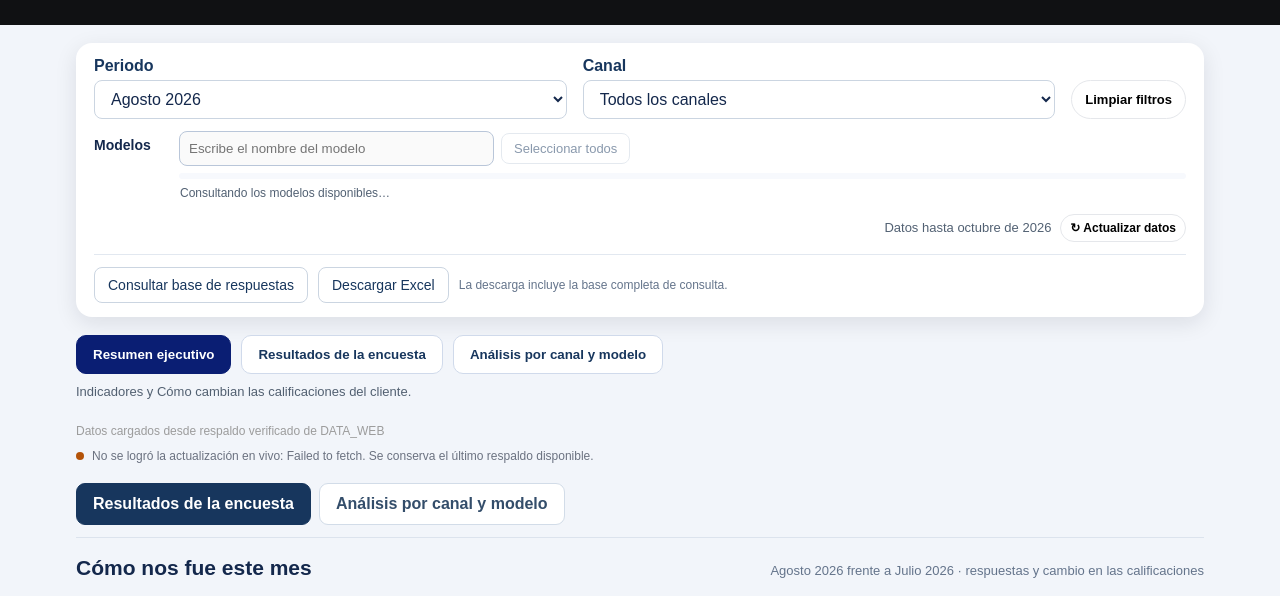
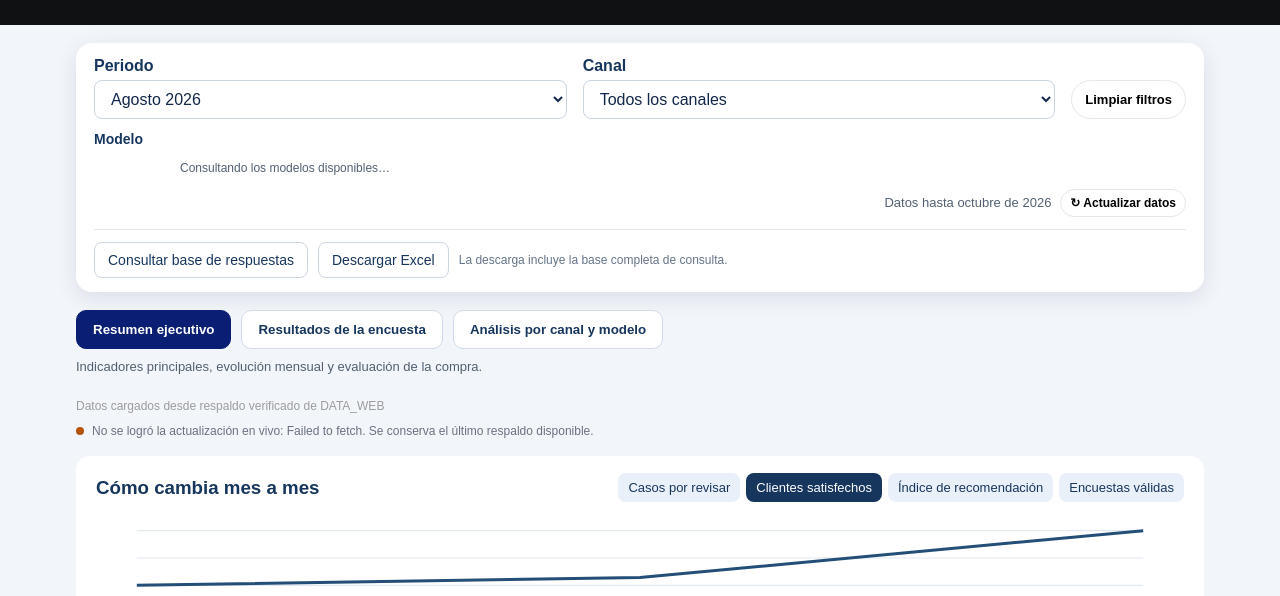
Before and after one commit to analistadecalidadvps-dot/conociendoalclientecx, a plain HTML site: page index.html in a window 1280 px wide. Shown: the part 179-775 px from the top of the page. Drawn offline with Linux system fonts and the light colour scheme; no server answers.

Commit message:
Corregir navegación real de tres pantallas, ordenar resumen y convertir modelos a lista desplegable

```diff
--- a/index.html
+++ b/index.html
@@ -920,7 +920,14 @@ body{background:#f2f5fa;color:#14284c} main.container{max-width:1200px;margin:18
 #cxThreeScreenNav button[aria-current="page"]{background:#0a1e73;color:#fff;border-color:#0a1e73}
 @media(max-width:650px){#cxThreeScreenNav .cx-page-nav button{flex:1 1 100%;text-align:left}}
 </style>
-</head>
+<style id="cx-three-screen-corrections">
+#cxResultsPage>.cx-page-tabs[hidden],#cxResultsPage>.cx-page-tabs{display:none!important}
+#cxExecutivePage[hidden],#cxSurveyPage[hidden],#cxAnalysisPage[hidden]{display:none!important}
+#cxModelPicker.cx-original-model-picker-hidden{display:none!important}
+#cxModelSelectCompactLabel{display:flex;align-items:center;gap:10px;font-size:14px;font-weight:700;color:#17365d}
+#cxModelSelectCompact{width:min(100%,360px);min-width:180px;padding:9px 12px;border:1px solid #cbd5e1;border-radius:9px;background:white;color:#14284c;font:inherit}
+#cxExecutivePage>.panel,#cxExecutivePage>.cx-month-chart{margin-bottom:22px}
+</style></head>
 <body>
 <div id="cxHomeOverlay">
   <div class="cx-home-head"><div class="cx-home-head-inner"><div><h1>Conociendo al cliente</h1><p>Resumen ejecutivo y comportamiento mes con mes · VENTO Motorcycles</p></div><div class="cx-home-source">Fuente: histórico de la encuesta por canal de venta</div></div></div>
@@ -3077,39 +3084,74 @@ cxSimplifyVisibleCopy();cxCopyObserver.observe(document.body,{childList:true,sub
 <script id="cx-three-screen-navigation-script">
 (function(){
  function init(){
-    var main=document.querySelector('main.container');
   var filters=document.getElementById('cxApprovedFilters');
-    if(!main||!filters||document.getElementById('cxThreeScreenNav'))return;
-    var sections=Array.from(main.children).filter(function(el){return el.tagName==='SECTION'&&el.classList.contains('panel');});
-    var monthly=document.getElementById('monthlyComparisonSection');
+  var results=document.getElementById('cxResultsPage');
+  var survey=document.getElementById('cxSurveyPage');
+  var analysis=document.getElementById('cxAnalysisPage');
+  var overview=document.getElementById('monthlyComparisonSection');
+  var health=document.getElementById('healthSection');
   var trend=document.getElementById('trendSection');
-    var health=document.getElementById('healthSection');
-    var groups={resumen:[],encuesta:[],canales:[]};
-    sections.forEach(function(el){
-      if(el===filters)return;
-      if(el===monthly||el===trend||el===health){groups.resumen.push(el);return;}
-      var heading=(el.querySelector('.section-title h2')||el.querySelector('h2'));
-      var name=(heading?heading.textContent:'').toLowerCase();
-      if(name.indexOf('cada canal')!==-1||name.indexOf('por canal')!==-1||el.querySelector('#channelTable'))groups.canales.push(el);
-      else groups.encuesta.push(el);
-    });
-    var nav=document.createElement('nav');nav.id='cxThreeScreenNav';nav.setAttribute('aria-label','Secciones del dashboard');
-    nav.innerHTML='<div class="cx-page-nav" role="group" aria-label="Pantallas del dashboard">'+
-      '<button type="button" data-cx-screen="resumen">Resumen ejecutivo</button>'+
-      '<button type="button" data-cx-screen="encuesta">Resultados de la encuesta</button>'+
-      '<button type="button" data-cx-screen="canales">Análisis por canal y modelo</button></div>'+
-      '<p class="cx-screen-context" id="cxScreenContext" aria-live="polite"></p>';
+  if(!filters||!results||!survey||!analysis||!overview||!health)return;
+  var nav=document.getElementById('cxThreeScreenNav');
+  if(!nav){
+   nav=document.createElement('nav');nav.id='cxThreeScreenNav';nav.setAttribute('aria-label','Pantallas del dashboard');
+   nav.innerHTML='<div class="cx-page-nav"><button type="button" data-cx-screen="resumen">Resumen ejecutivo</button><button type="button" data-cx-screen="encuesta">Resultados de la encuesta</button><button type="button" data-cx-screen="canales">Análisis por canal y modelo</button></div><p class="cx-screen-context" id="cxScreenContext" aria-live="polite"></p>';
    filters.insertAdjacentElement('afterend',nav);
-    var descriptions={resumen:'Indicadores y evolución de la experiencia del cliente.',encuesta:'Resultados, motivos de compra, áreas de mejora, comentarios y calidad de los datos.',canales:'Comparación de resultados entre canales de venta.'};
+  }
+  /* Las vistas originales ya fueron reagrupadas por otros scripts. Trabajamos con sus contenedores reales. */
+  var executive=document.getElementById('cxExecutivePage');
+  if(!executive){executive=document.createElement('div');executive.id='cxExecutivePage';executive.className='cx-page-panel';results.insertBefore(executive,survey);}
+  executive.append(health);
+  var chart=document.querySelector('.cx-month-chart');
+  if(chart)health.after(chart);
+  if(trend)chart?chart.after(trend):health.after(trend);
+  var purchase=document.getElementById('npsTable');
+  var purchaseSection=purchase&&purchase.closest('section.panel,details.panel');
+  if(purchaseSection) (trend||chart||health).after(purchaseSection);
+  /* Los modelos y canales permanecen juntos en la pantalla de análisis. */
+  var models=document.getElementById('cxModelsTable');
+  if(models&&models.parentElement!==analysis)analysis.prepend(models);
+  var channel=document.getElementById('channelTable');
+  var channelSection=channel&&channel.closest('section.panel,details.panel');
+  if(channelSection&&channelSection.parentElement!==analysis)analysis.append(channelSection);
+  /* Se ocultan las pestañas antiguas para evitar navegación contradictoria. */
+  var oldTabs=results.querySelector('.cx-page-tabs');if(oldTabs)oldTabs.hidden=true;
+  var descriptions={resumen:'Indicadores principales, evolución mensual y evaluación de la compra.',encuesta:'Motivos de compra, factores de decisión, áreas de mejora y comentarios.',canales:'Resultados por canal de venta y por modelo.'};
   function show(key,scroll){
-      if(!groups[key])key='resumen';
-      Object.keys(groups).forEach(function(group){groups[group].forEach(function(el){el.classList.toggle('cx-screen-hidden',group!==key);});});
-      nav.querySelectorAll('[data-cx-screen]').forEach(function(b){if(b.dataset.cxScreen===key)b.setAttribute('aria-current','page');else b.removeAttribute('aria-current');});
+   executive.hidden=key!=='resumen';survey.hidden=key!=='encuesta';analysis.hidden=key!=='canales';
+   nav.querySelectorAll('[data-cx-screen]').forEach(function(b){var active=b.dataset.cxScreen===key;b.setAttribute('aria-pressed',String(active));if(active)b.setAttribute('aria-current','page');else b.removeAttribute('aria-current');});
    document.getElementById('cxScreenContext').textContent=descriptions[key];
    if(scroll)nav.scrollIntoView({behavior:'smooth',block:'start'});
   }
   nav.addEventListener('click',function(e){var b=e.target.closest('[data-cx-screen]');if(b)show(b.dataset.cxScreen,true);});
   show('resumen',false);
+  /* Lista desplegable nativa, conectada a los filtros de modelos existentes. */
+  var modelTools=document.getElementById('cxModelTools'),modelOptions=document.getElementById('cxModels');
+  if(modelTools&&modelOptions&&!document.getElementById('cxModelSelectCompact')){
+   var label=document.createElement('label');label.id='cxModelSelectCompactLabel';label.textContent='Modelo ';
+   var select=document.createElement('select');select.id='cxModelSelectCompact';select.setAttribute('aria-label','Seleccionar modelo');
+   label.append(select);modelTools.prepend(label);
+   var picker=document.getElementById('cxModelPicker');if(picker)picker.classList.add('cx-original-model-picker-hidden');
+   function syncOptions(){
+    var checkboxes=Array.from(modelOptions.querySelectorAll('input[type="checkbox"]'));
+    if(!checkboxes.length)return;
+    var current=select.value,selected=checkboxes.filter(function(c){return c.checked;});
+    select.innerHTML='';
+    var all=document.createElement('option');all.value='';all.textContent='Todos los modelos';select.append(all);
+    checkboxes.forEach(function(c){var opt=document.createElement('option');opt.value=c.value;opt.textContent=c.value;select.append(opt);});
+    select.value=selected.length===1?selected[0]:'';
+    if(!select.value&&current&&checkboxes.some(function(c){return c.value===current&&c.checked;}))select.value=current;
+   }
+   select.addEventListener('change',function(){
+    Array.from(modelOptions.querySelectorAll('input[type="checkbox"]')).forEach(function(c){
+     var desired=!!select.value&&c.value===select.value;
+     if(c.checked!==desired){c.checked=desired;c.dispatchEvent(new Event('change',{bubbles:true}));}
+    });
+    syncOptions();
+   });
+   new MutationObserver(syncOptions).observe(modelOptions,{childList:true,subtree:true});
+   syncOptions();
+  }
  }
  if(document.readyState==='loading')document.addEventListener('DOMContentLoaded',init);else init();
 })();
```
Lines whose indentation alone changed are shown as unchanged.
